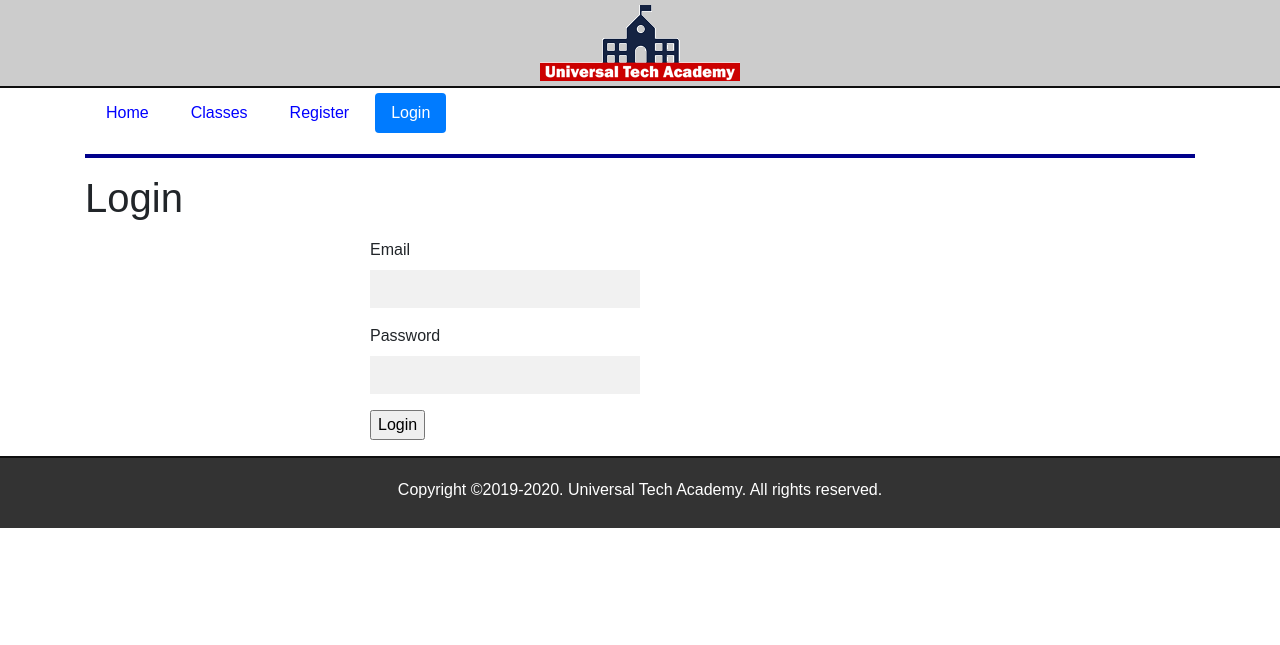
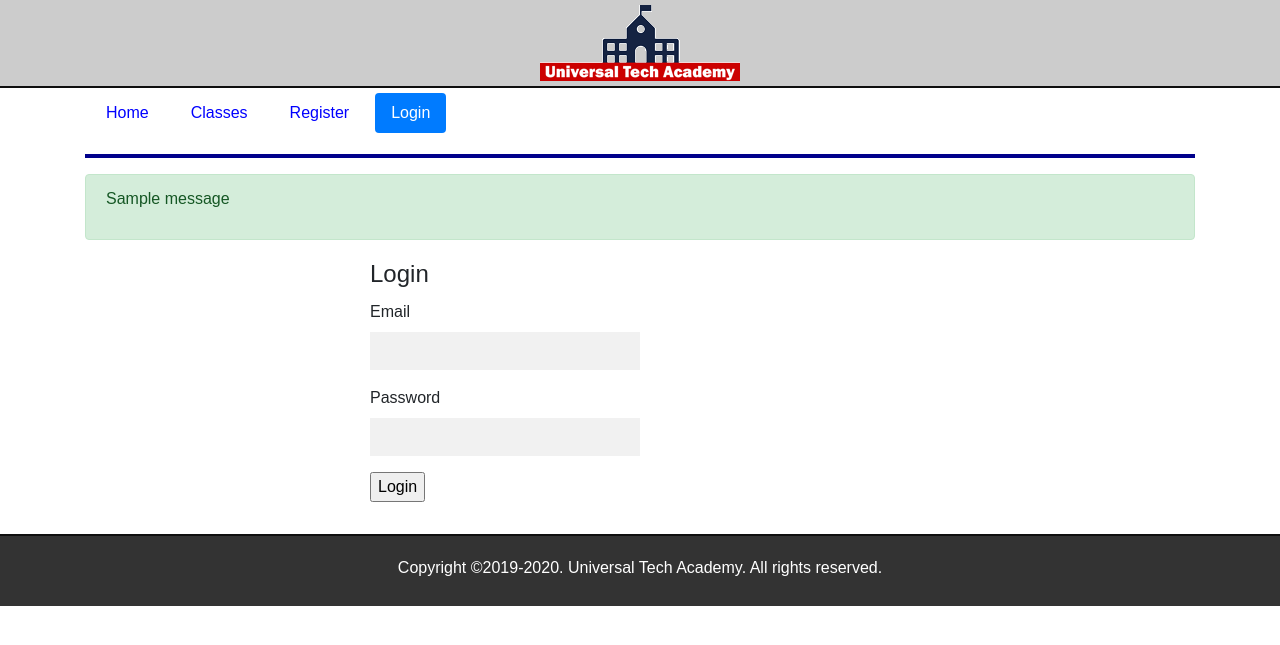
Before and after one commit to weilyuwang/enrollment, a Flask app: page /login in a window 1280 px wide. Shown: the top 645 px of the page. Run offline with Flask 2, Linux system fonts and the light colour scheme; one stand-in notice (Sample message) is shown; some libraries are stand-ins or nearby versions.

Commit message:
flasing messages when login

```diff
--- a/application/routes.py
+++ b/application/routes.py
@@ -1,5 +1,5 @@
 from application import app, db
-from flask import render_template, request, json, Response
+from flask import render_template, request, json, Response, redirect, flash
 from application.models import User, Course, Enrollment
 from application.forms import LoginForm, RegisterForm
 
@@ -18,9 +18,15 @@ def index():
     return render_template("index.html", index=True)
 
 
-@app.route("/login", methods=['GET', 'POST'])
+@app.route("/login", methods=["GET", "POST"])
 def login():
     form = LoginForm()
+    if form.validate_on_submit():
+        if request.form.get("email") == "test@uta.com":
+            flash("You are successfully logged in!", "success")
+            return redirect("/index")
+        else:
+            flash("Sorry, something went wrong.", "danger")
     return render_template("login.html", title="Login", form=form, login=True)
 
 
--- a/application/templates/layout.html
+++ b/application/templates/layout.html
@@ -14,6 +14,16 @@
 <div class="container">
     {% include "includes/nav.html" %}
 
+    {% with messages = get_flashed_messages(with_categories=true) %}
+        {% if messages %}
+            {% for category, message in messages %}
+                <div class="alert alert-{{ category }}">
+                    <p>{{ message }}</p>
+                </div>
+            {% endfor %}
+        {% endif %}
+    {% endwith %}
+
     {% block content %}
 
     {% endblock %}
--- a/application/templates/login.html
+++ b/application/templates/login.html
@@ -1,24 +1,31 @@
     {% extends "layout.html" %}
 
     {% block content %}
-    <h1>{{ title }}</h1>
 
     <div class="row">
         <div class="col-md-6 offset-md-3">
-            <h3></h3>
-            <form name="login" action="" method="get">
+            <form name="login" action="" method="get" novalidate>
+                <fieldset class="form-group">
+                    <legend>{{title}}</legend>
                     {{ form.hidden_tag() }}
                     <p>
                         {{ form.email.label }}<br>
                         {{ form.email(size=35) }}
+                        {% for error in form.email.errors %}
+                            <span class="error-message">{{ error }}</span>
+                        {% endfor %}
                     </p>
                     <p>
                         {{ form.password.label }}<br>
                         {{ form.password(size=15) }}
+                        {% for error in form.password.errors %}
+                            <span class="error-message">{{ error }}</span>
+                        {% endfor %}
                     </p>
                     <p>
                         {{ form.submit() }}
                     </p>
+                </fieldset>
             </form>
         </div>
     </div>
```
Lines whose indentation alone changed are shown as unchanged.
